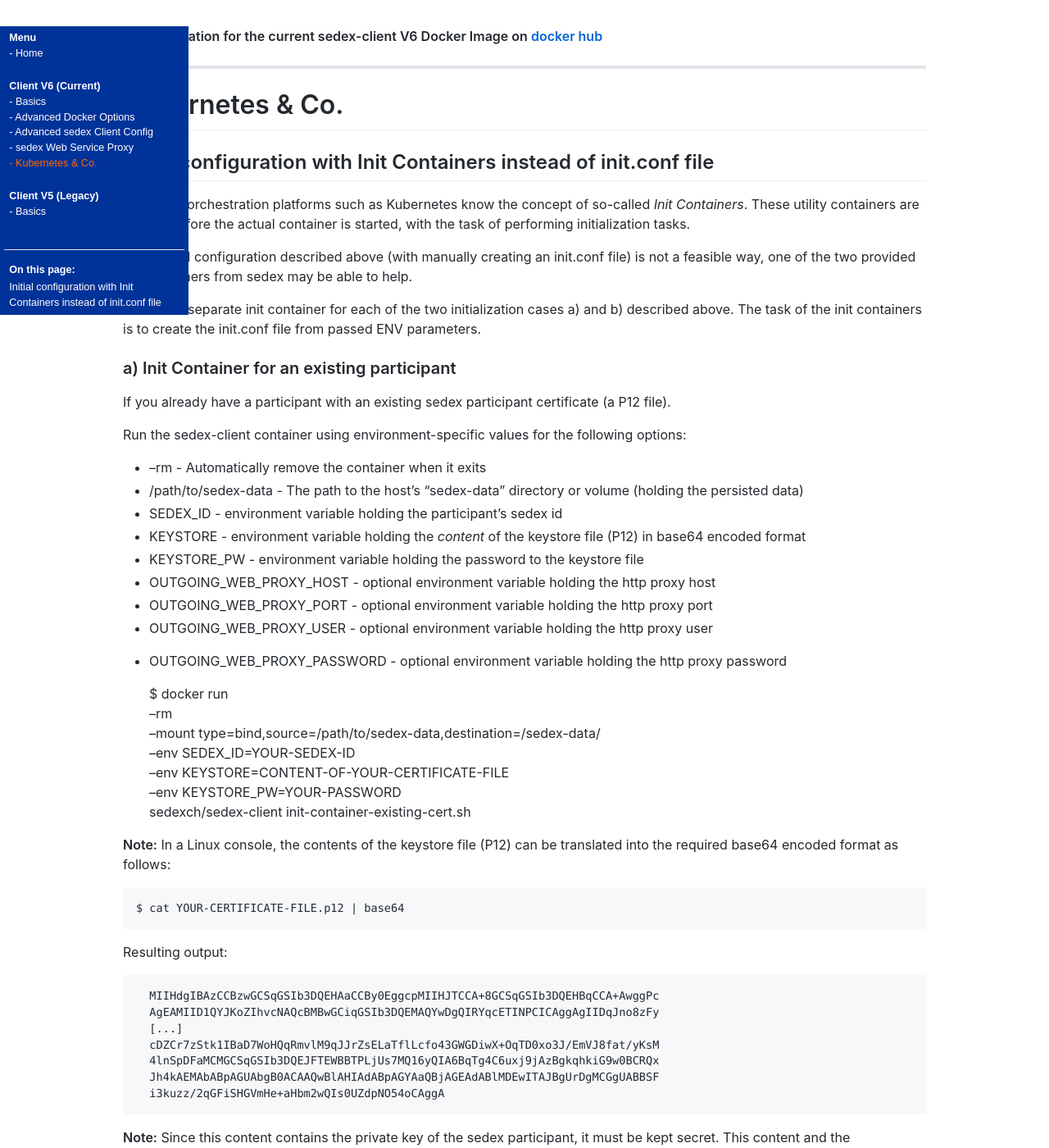
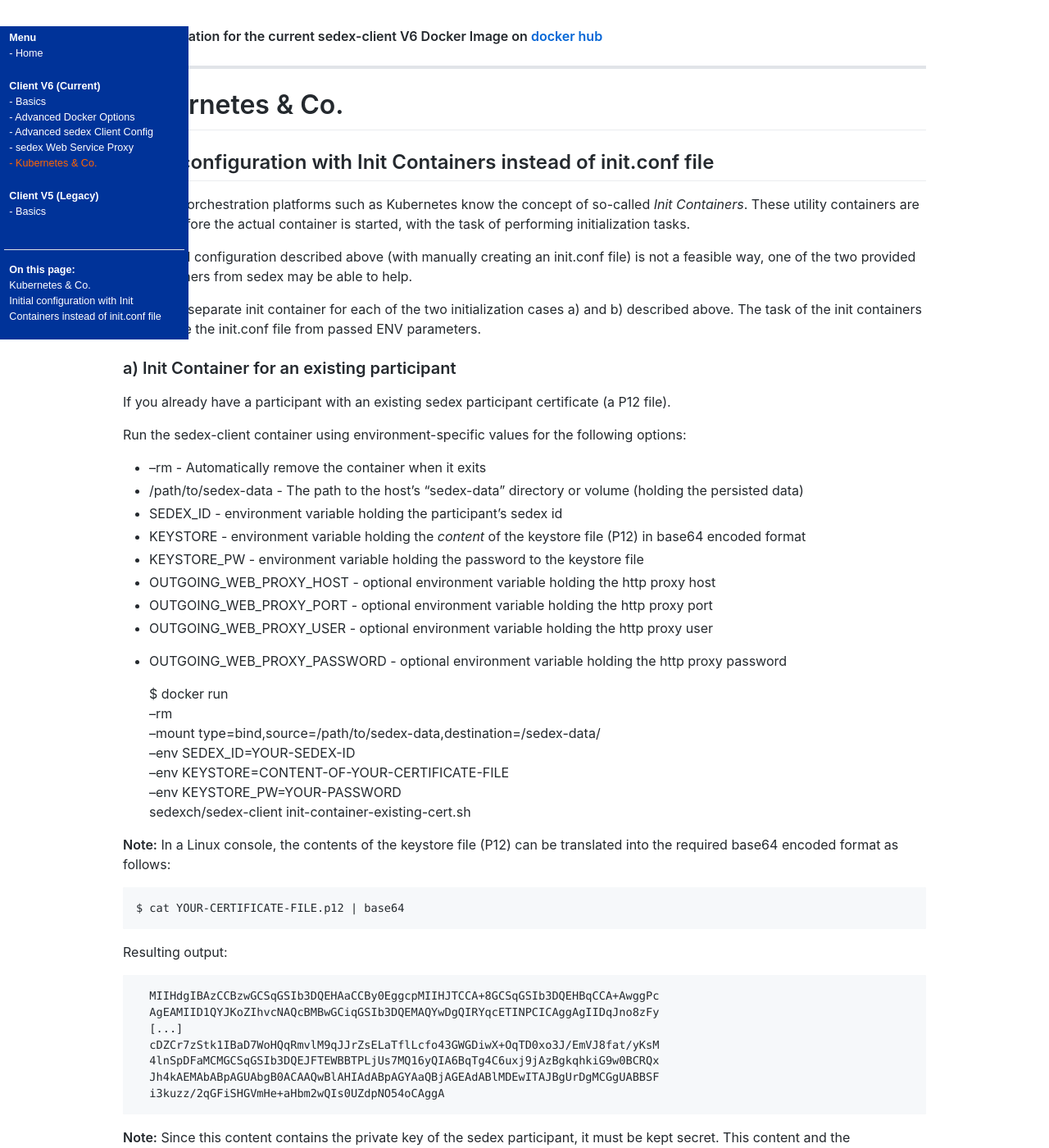
Before and after one commit to sedexch/sedexch.github.io, a Jekyll site: the page built from v6/orchestration.md, in a window 1280 px wide and 1400 px high. Shown: the whole window at 82% size. Built offline with Jekyll 4.4.1, drawn with Linux system fonts in a browser that asks for light colours; our own code applies the rules of GitHub Pages for plain Markdown files.

Commit message:
SEDEX-3217: Fixing JS TOC

```diff
--- a/_layouts/default.html
+++ b/_layouts/default.html
@@ -34,26 +34,26 @@
             color: #ff6600;
             cursor: default;
         }
+
+        .floating-menu ol {
+            list-style: none;
+        }
+        .floating-menu ol li {
+            padding-bottom: 0.5em;
+        }
+        .floating-menu ol li::before {
+            color: red;
+            font-weight: bold;
+        }
+
+
+
+
     </style>
 
 </head>
 <body>
 
-<script>
-
-    console.log("Begin Toc");
-
-    $('#navmenu').initTOC({
-        selector: 'h2, h3, h4',
-        scope: 'body',
-        overwrite: false,
-        prefix: 'inpagetoc'
-    });
-
-    console.log("End Toc");
-
-
-</script>
 
 <nav class="floating-menu" id="navmenu">
     {% include menu_v6.md %}
```
Also changed, not shown: other parts of _layouts/default.html (+1 -6 lines).
